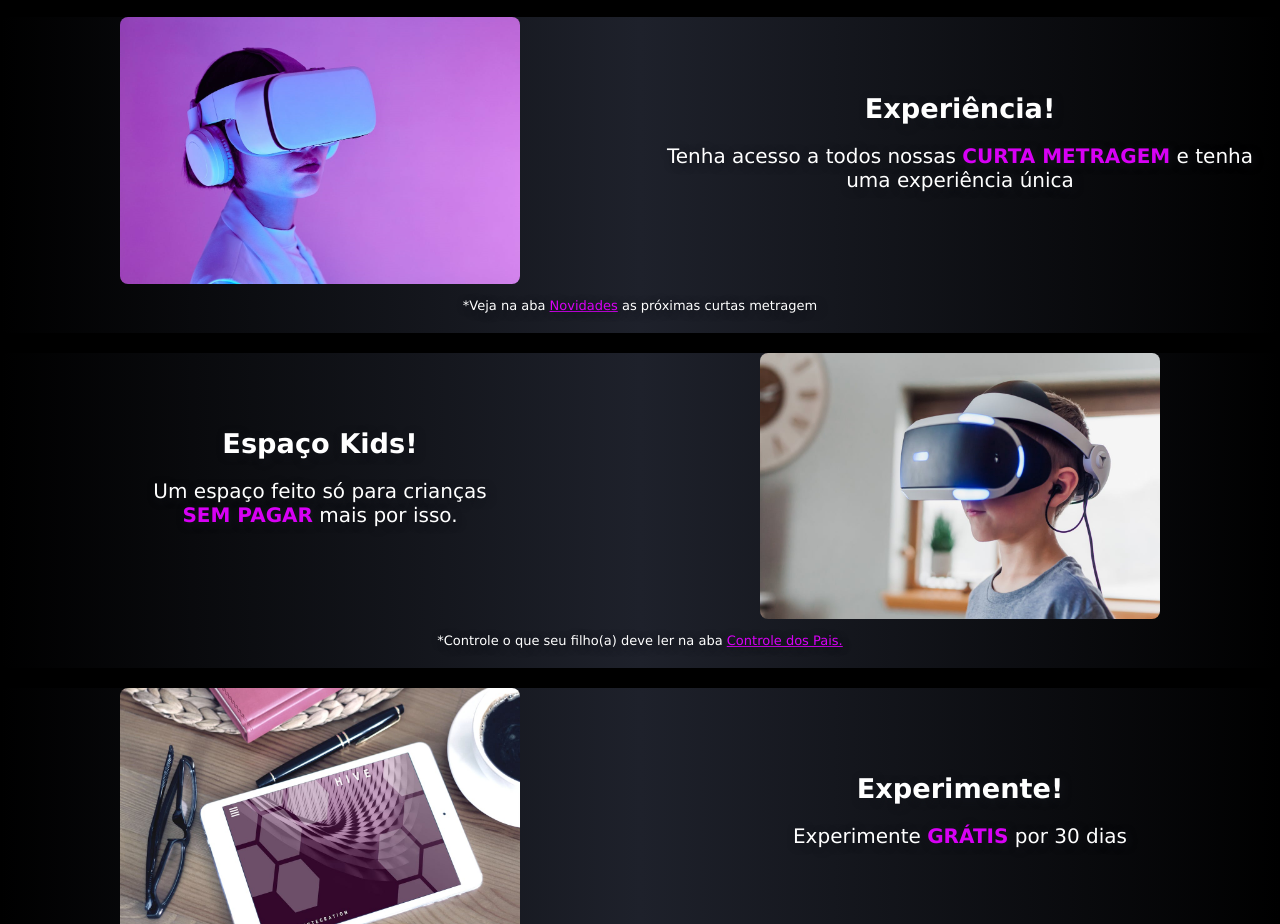
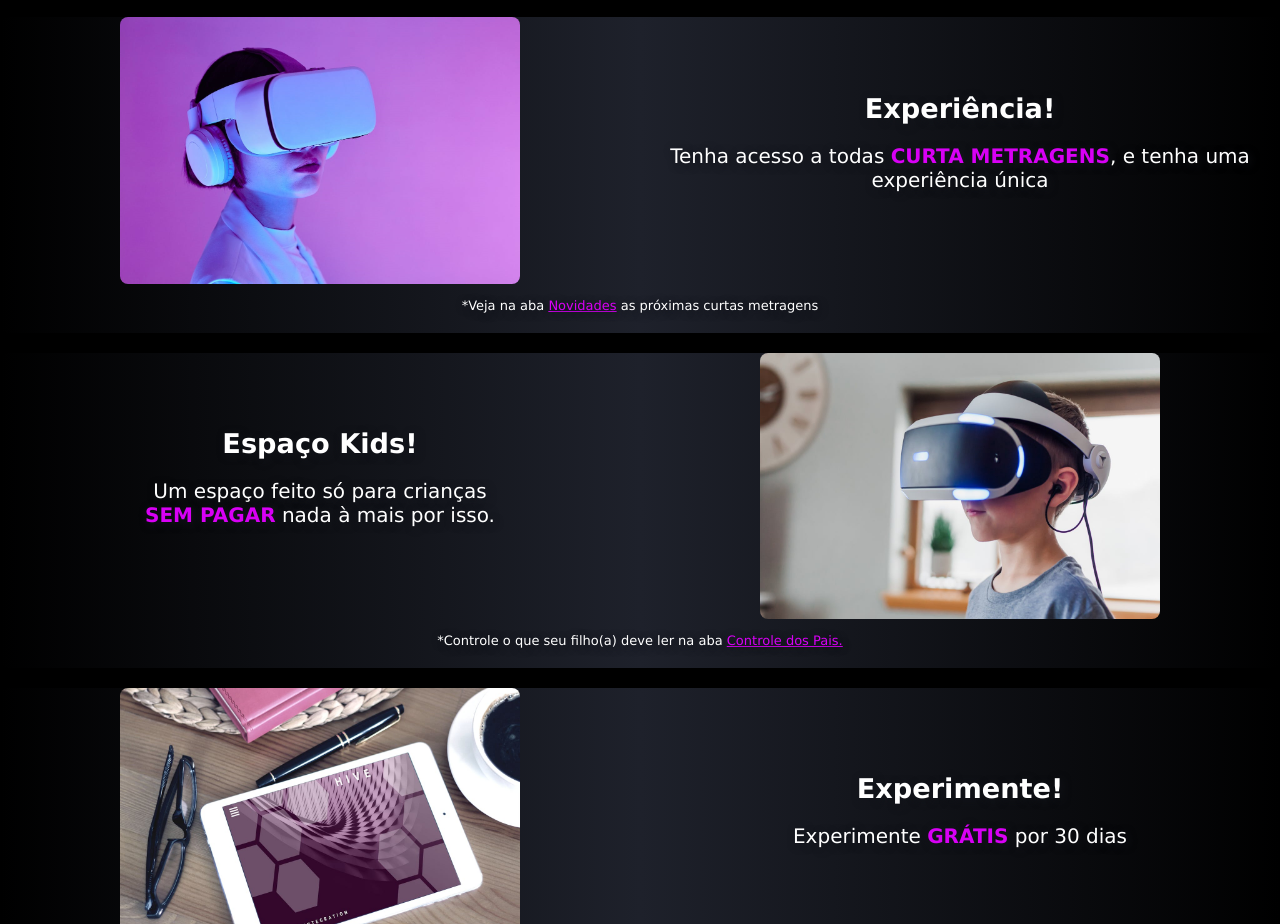
Before and after one commit to GuiRodriguesConsentino/InovaTec, a plain HTML site: page index.html in a window 1280 px wide. Shown: the part 854-1778 px from the top of the page. Drawn offline with Linux system fonts and the light colour scheme.

Commit message:
correção ortografica

```diff
--- a/index.html
+++ b/index.html
@@ -44,18 +44,18 @@
          <div class="conteudo-container">
             <div class="info02">
                <h2>Experiência!</h2>
-               <p>Tenha acesso a todos nossas <strong>curta metragem</strong> e tenha uma experiência única</p>
+               <p>Tenha acesso a todas <strong>curta metragens</strong>, e tenha uma experiência única</p>
             </div>
             <div class="img01">
                <img src="img/vr-oculos.jpg" alt="laptop">
             </div>
-            <p class="small">*Veja na aba <a href="#">Novidades</a> as próximas curtas metragem</p>
+            <p class="small">*Veja na aba <a href="#">Novidades</a> as próximas curtas metragens</p>
       </div>
 
       <div class="conteudo-container">
          <div class="info01">
             <h2>Espaço Kids!</h2>
-            <p>Um espaço feito só para crianças <strong>sem pagar</strong> mais por isso.</p>
+            <p>Um espaço feito só para crianças <strong>sem pagar</strong> nada à mais por isso.</p>
          </div>
          <div class="img02">
             <img src="img/kids.jpg" alt="kids">
```
